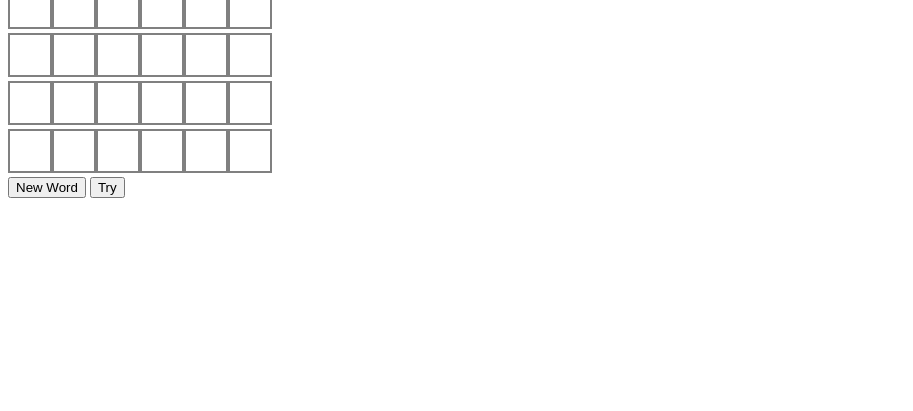
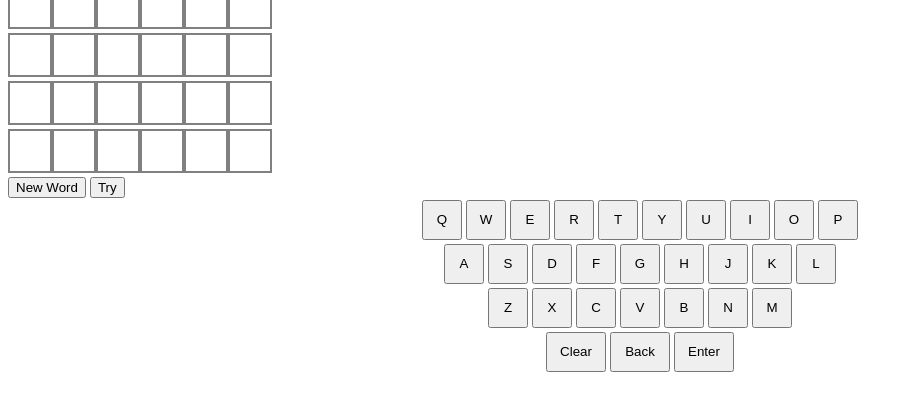
Before and after one commit to smoodydev/wordWar, a Flask app: template templates/index.html in a window 1280 px wide. Shown: the part 225-636 px from the top of the page, without its empty margins (0-913 px from the left). Run offline with Flask 2, Linux system fonts and the light colour scheme; the template is opened without the code that fills it: most values are stand-ins (such as "Sample title", 1, 10 or a date in 2020).

Commit message:
keyboard basic - complete

```diff
--- a/templates/index.html
+++ b/templates/index.html
@@ -1,5 +1,6 @@
 <!DOCTYPE html>
 <html lang="en">
+
 <head>
     <meta charset="UTF-8">
     <meta http-equiv="X-UA-Compatible" content="IE=edge">
@@ -7,17 +8,35 @@
     <title>Document</title>
     <script src="https://code.jquery.com/jquery-3.6.0.min.js"></script>
     <script>
-        $SCRIPT_ROOT = {{ request.script_root|tojson }};
+        $SCRIPT_ROOT = {{ request.script_root | tojson }};
     </script>
     <style>
-        .letter_input{
+        .letter_input {
             width: 40px;
             height: 40px;
             border: solid grey 2px;
             display: inline-block;
         }
+        .keyboard_row{
+            display: flex;
+            justify-content:center;
+        }
+
+        .keyboard_row button{
+            margin: 2px;
+        }
+        .keyboard_key{
+            width: 40px;
+            height: 40px;
+            padding: 0;
+        }
+        .keyboard_action {
+        width: 60px;
+        height: 40px;
+    }
     </style>
 </head>
+
 <body>
     <h1>Yo</h1>
     <p id="result">{{ fill }}</p>
@@ -31,17 +50,17 @@
     </div>
 
     <script>
-    $(function() {
-        $('#new_word').bind('click', function() {
+        $(function () {
+            $('#new_word').bind('click', function () {
                 $.getJSON($SCRIPT_ROOT + '/new_word',
-            function(data) {
+                    function (data) {
                         $("#result").text(data.result);
                     });
                 return false;
             });
-        $('#try_word').bind('click', function() {
+            $('#try_word').bind('click', function () {
                 $.post($SCRIPT_ROOT + '/try_word',
-                function(data) {
+                    function (data) {
                         $("#result").text(data.result);
                     });
                 return false;
@@ -50,9 +69,9 @@
         });
         let generate_board = () => {
             $("#game_board").empty();
-        for (let i = 0; i <= 5; i++){
+            for (let i = 0; i <= 5; i++) {
                 $("#game_board").append(`<div id="word_input-${i}" class="word_input" name="${i}"></div>`);
-            for (let j = 0; j <= 5; j++){
+                for (let j = 0; j <= 5; j++) {
                     $(`#word_input-${i}`).append(`<div class="letter_input" name="${j}"></div>`);
                 }
             }
@@ -63,9 +82,21 @@
 
         let generate_keyboard = () => {
             $("#keyboard").empty();
-        for (let i = 0; i <= keyboard_keys.length; i++){
-            console.log(keyboard_keys[i]);
+
+            for (let i = 0; i < keyboard_keys.length; i++) {
+                $("#keyboard").append(`<div id="keyboard_row-${i}" class="keyboard_row"></div>`);
+                for (let j = 0; j < keyboard_keys[i].length; j++) {
+                    $(`#keyboard_row-${i}`).append(`<button class="keyboard_key">${keyboard_keys[i][j].toUpperCase()}</button>`);
+
                 }
+            }
+            $("#keyboard").append(`
+                <div class="keyboard_row">
+                    <button id="clear" class="keyboard_action">Clear</button>
+                    <button id="back" class="keyboard_action">Back</button>
+                    <button id="enter" class="keyboard_action">Enter</button>
+                </div>`);
+
         }
 
         generate_board();
@@ -77,4 +108,5 @@
     </script>
 
 </body>
+
 </html>
```
Lines whose indentation alone changed are shown as unchanged.
